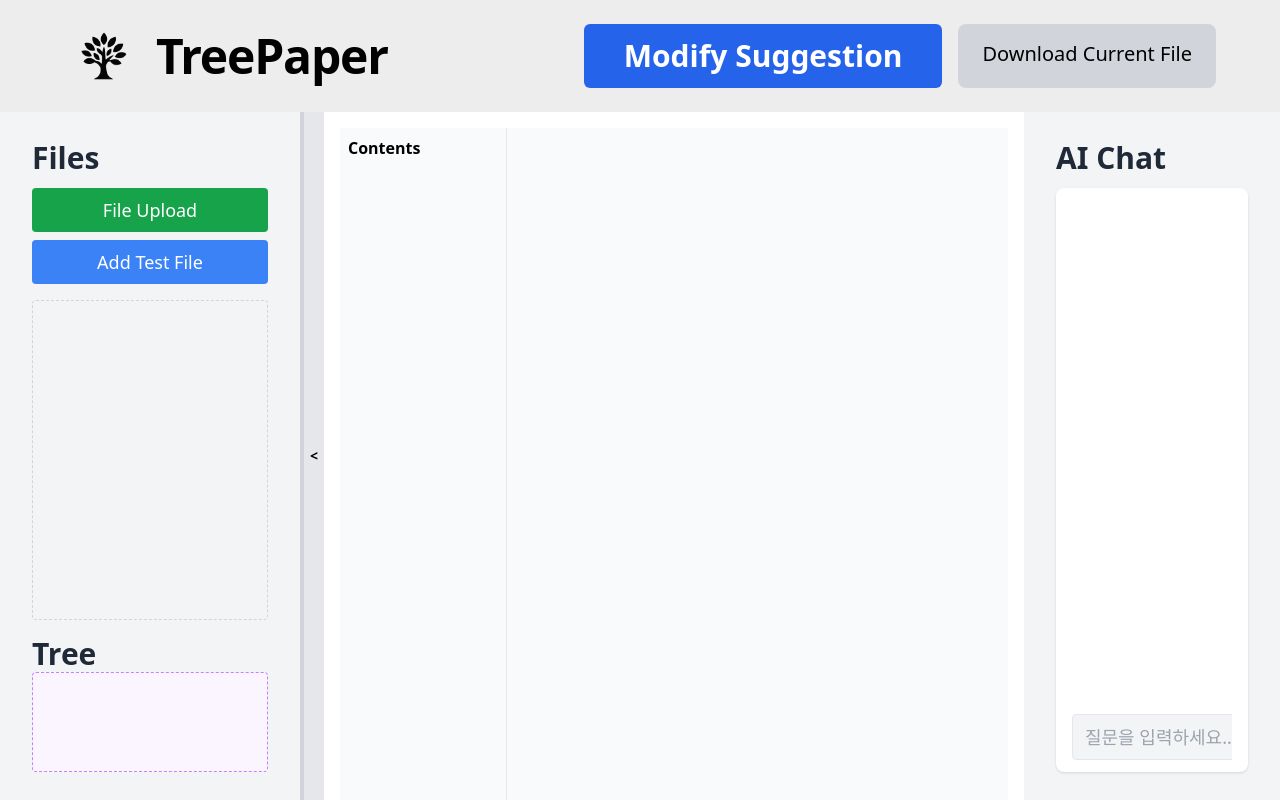
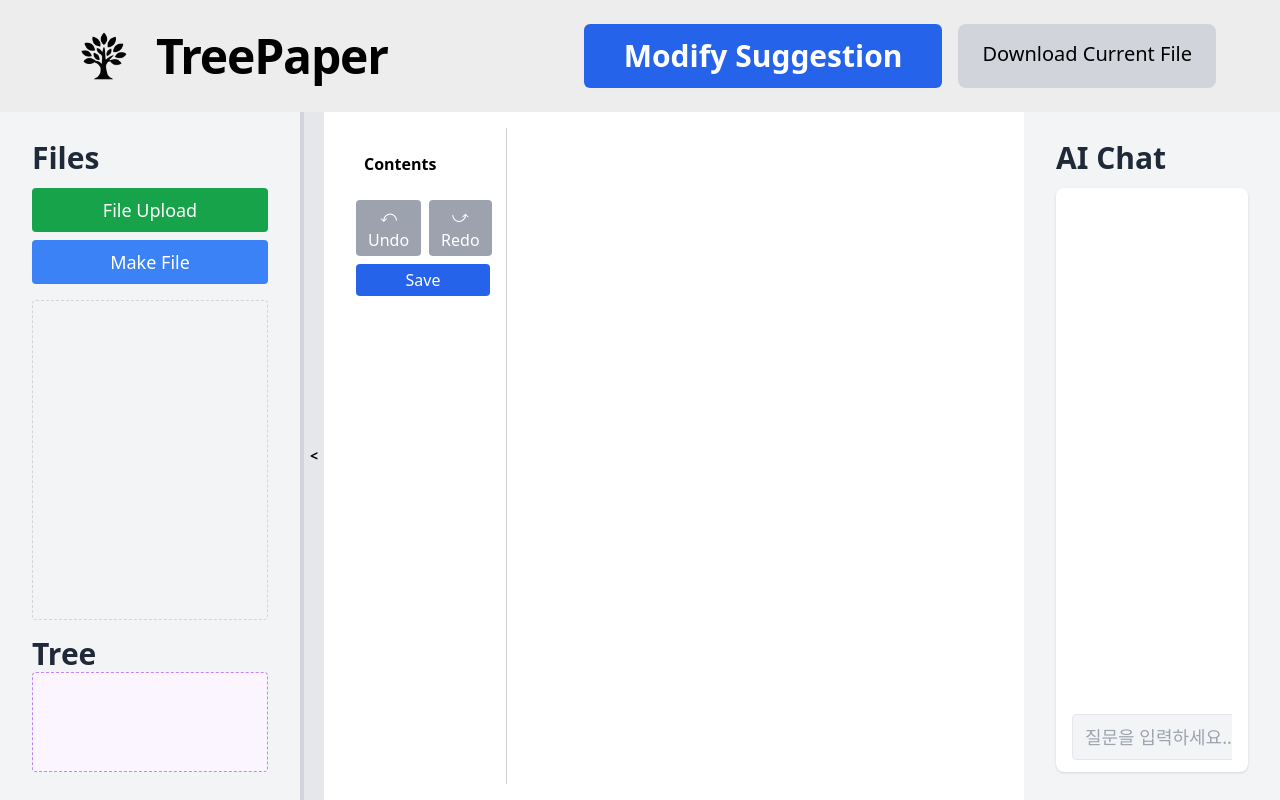
Before and after one commit to Tree-LLM/frontend, a React (Vite) app: page / in a window 1280 px wide. Built offline with nearby package versions, Linux system fonts and the light colour scheme.

Commit message:
feat: add text edit function + undo/redo

```diff
--- a/src/components/FileSidebar.tsx
+++ b/src/components/FileSidebar.tsx
@@ -79,13 +79,13 @@ const FileSidebar: React.FC<FileSidebarProps> = ({
         </button>
       </div>
 
-      {/* ✅ 테스트 파일 추가 */}
+      {/* 직접 파일 추가 */}
       <div className="mb-4">
         <button
           onClick={onAddTestFile}
           className="px-3 py-2 bg-blue-500 text-white rounded hover:bg-blue-600 w-full text-lg"
         >
-          Add Test File
+          Make File
         </button>
       </div>
 
--- a/src/components/Viewer.tsx
+++ b/src/components/Viewer.tsx
@@ -1,42 +1,153 @@
-import { useMemo, useState, useEffect } from 'react';
-import EditorPanel from './EditorPanel';
+import { useState, useEffect, useRef } from 'react';
 import ContentsTree from './ContentsTree';
 import { parseHeadings } from '../lib/parseHeadings';
+import type { HeadingItem } from '../lib/parseHeadings';
 
-interface ViewerProps {
+interface Props {
   title: string;
   content: string;
+  onSave: (newText: string) => void;
+  onUndo: () => void;
 }
 
-export default function Viewer({ title, content }: ViewerProps) {
-  const [selectedId, setSelectedId] = useState<string>('');
-  const headings = useMemo(() => parseHeadings(content), [content]);
+export default function Viewer({ title, content, onSave, onUndo }: Props) {
+  const [text, setText] = useState(content);
+  const [headings, setHeadings] = useState<HeadingItem[]>([]);
+  const [selectedId, setSelectedId] = useState('');
+  const editorRef = useRef<HTMLDivElement>(null);
 
-  // 클릭 시 스크롤 + 선택 표시
-  const handleSelect = (id: string) => {
-    setSelectedId(id);
-    const element = document.getElementById(id);
-    if (element) {
-      element.scrollIntoView({ behavior: 'smooth', block: 'start' });
+  const [history, setHistory] = useState<string[]>([]);
+  const [future, setFuture] = useState<string[]>([]);
+
+  // 외부 content가 바뀌었을 때 초기화
+  useEffect(() => {
+    setText(content);
+  }, [content]);
+
+  // text가 바뀌면 heading도 갱신
+  useEffect(() => {
+    setHeadings(parseHeadings(text));
+  }, [text]);
+
+  // 최초 렌더링 시 HTML 생성
+  useEffect(() => {
+    updateEditorHTML(content);
+  }, [content]);
+
+  const updateEditorHTML = (htmlText: string) => {
+    if (editorRef.current) {
+      const html = htmlText
+        .split('\n')
+        .map((line, i) => {
+          const id = `heading-${i}`;
+          return `<p id="${id}" style="margin: 0; margin-bottom: 0.5rem; min-height: 1.4em;">${line || '<br>'}</p>`;
+        })
+        .join('');
+      editorRef.current.innerHTML = html;
     }
   };
 
+  const handleSelectHeading = (id: string) => {
+    setSelectedId(id);
+    const el = document.getElementById(id);
+    if (el) el.scrollIntoView({ behavior: 'smooth', block: 'start' });
+
+    if (editorRef.current) {
+      const children = editorRef.current.children;
+      for (let i = 0; i < children.length; i++) {
+        const p = children[i] as HTMLElement;
+        const isSelected = p.id === id;
+        if (isSelected) {
+          p.style.color = '#2563eb';
+          p.style.fontWeight = 'bold';
+        } else {
+          p.style.color = '';
+          p.style.fontWeight = '';
+        }
+      }
+    }
+  };
+
+  const handleInputChange = () => {
+    if (editorRef.current) {
+      const newHTML = editorRef.current.innerHTML;
+      setHistory((prev) => [...prev, text]); // 현재 text를 history에 저장
+      setFuture([]); // redo stack 초기화
+      setText(newHTML);
+    }
+  };
+
+  const handleUndo = () => {
+    if (history.length === 0) return;
+    const previous = history[history.length - 1];
+    setHistory((prev) => prev.slice(0, -1));
+    setFuture((next) => [text, ...next]);
+    setText(previous);
+    updateEditorHTML(previous);
+    onUndo(); // 외부 처리
+  };
+
+  const handleRedo = () => {
+    if (future.length === 0) return;
+    const next = future[0];
+    setFuture((f) => f.slice(1));
+    setHistory((h) => [...h, text]);
+    setText(next);
+    updateEditorHTML(next);
+  };
+
+  const handleSave = () => {
+    onSave(text);
+  };
+
   return (
-    <div className="flex h-screen bg-gray-50">
-      {/* 좌측 Tree */}
-      <div className="w-1/4 border-r border-gray-200 overflow-y-auto">
-        <ContentsTree headings={headings} onSelect={handleSelect} selectedId={selectedId} />
+    <div className="flex h-full">
+      {/* 왼쪽 Contents Tree */}
+      <div className="w-1/4 border-r border-gray-300 p-4 overflow-y-auto">
+
+        <ContentsTree
+          headings={headings}
+          onSelect={handleSelectHeading}
+          selectedId={selectedId}
+        />
+
+        {/* Undo / Redo 버튼 */}
+        <div className="mt-4 flex space-x-2">
+          <button
+            onClick={handleUndo}
+            className="flex-1 bg-gray-400 text-white px-3 py-1 rounded hover:bg-gray-500 flex items-center justify-center"
+          >
+            ⤺ Undo
+          </button>
+          <button
+            onClick={handleRedo}
+            className="flex-1 bg-gray-400 text-white px-3 py-1 rounded hover:bg-gray-500 flex items-center justify-center"
+          >
+            ⤻ Redo
+          </button>
+        </div>
+
+        {/* Save 버튼 */}
+        <button
+          onClick={handleSave}
+          className="w-full mt-2 bg-blue-600 text-white px-3 py-1 rounded hover:bg-blue-700"
+        >
+          Save
+        </button>
       </div>
 
-      {/* 우측 Editor */}
-      <div className="w-3/4 overflow-y-auto">
-        <EditorPanel
-          title={title}
-          content={content}
-          headings={headings}
-          selectedId={selectedId}
-        />
-      </div>
+      {/* 오른쪽 에디터 */}
+      <div
+        ref={editorRef}
+        contentEditable
+        suppressContentEditableWarning
+        onInput={handleInputChange}
+        className="w-3/4 p-6 overflow-y-auto outline-none"
+        style={{
+          lineHeight: '1.6',
+          whiteSpace: 'normal',
+        }}
+      />
     </div>
   );
 }
--- a/src/pages/EditorPage.tsx
+++ b/src/pages/EditorPage.tsx
@@ -22,6 +22,26 @@ function EditorPage() {
   const [showFeedback, setShowFeedback] = useState(true);
   const [sidebarWidth, setSidebarWidth] = useState(300);
   const isResizing = useRef(false);
+  const [savedContent, setSavedContent] = useState<string>(''); // 저장 시점 백업
+  const [selectedId, setSelectedId] = useState<string>(''); // heading 선택 상태
+
+  const handleSaveEditedContent = (newText: string) => {
+  setFileContent(newText);
+  setSavedContent(newText);
+  setFiles((prev) =>
+    prev.map((f) =>
+      f.name === selectedFile ? { ...f, content: newText } : f
+    )
+  );
+};
+
+const handleUndoEditedContent = () => {
+  if (savedContent) {
+    setFileContent(savedContent);
+  } else {
+    alert('되돌릴 저장본이 없습니다.');
+  }
+};
 
   const handleDeleteTree = (filename: string) => {
     setSelectedTree(prev => (prev === filename ? '' : prev));
@@ -187,7 +207,15 @@ function EditorPage() {
         </div>
 
         <div className="flex-1 p-4 overflow-y-auto bg-white">
-          <Viewer title={selectedTree || selectedFile} content={fileContent} />
+          <Viewer
+  title={selectedTree || selectedFile}
+  content={fileContent}
+  onSave={handleSaveEditedContent}
+  onUndo={handleUndoEditedContent}
+  selectedId={selectedId}
+  setSelectedId={setSelectedId}
+/>
+
         </div>
 
         {showFeedback && (
```
